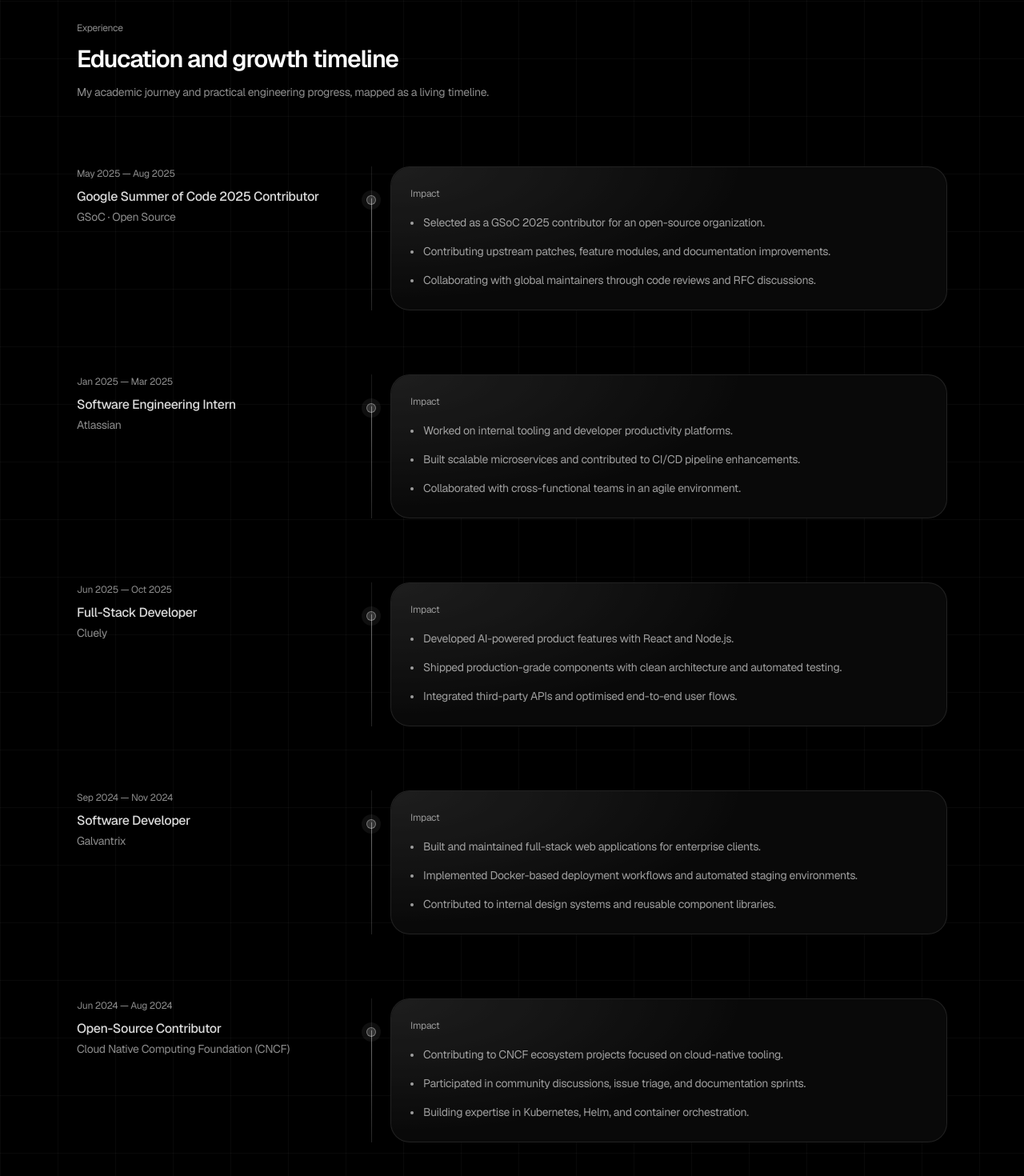
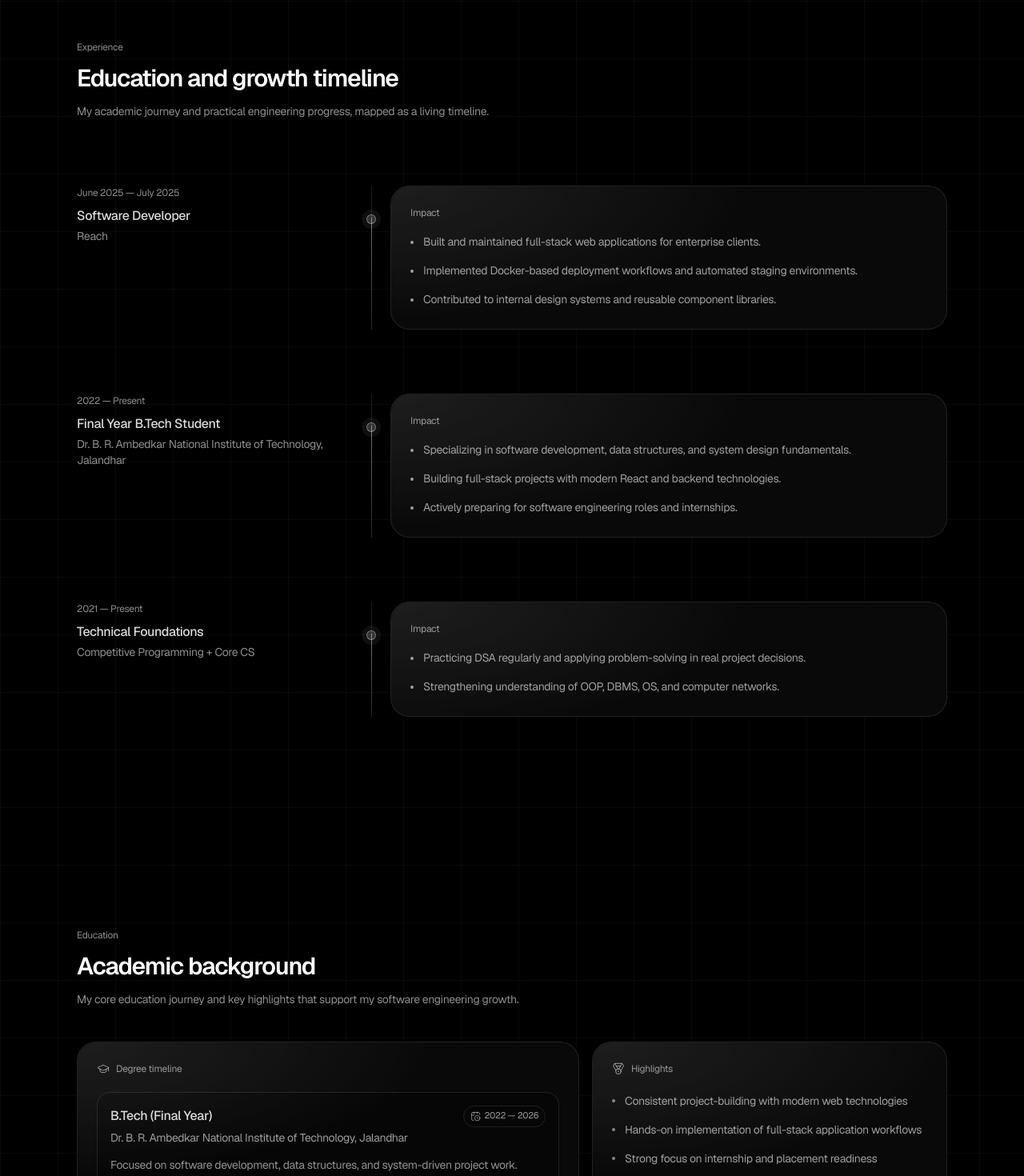
Before and after one commit to anbv29/portf, a Next.js app: page / in a window 1280 px wide. Shown: the part 3167-4637 px from the top of the page at 80% size. Built offline with nearby package versions, Linux system fonts and the light colour scheme.

Commit message:
Commit done

```diff
--- a/src/components/experience.tsx
+++ b/src/components/experience.tsx
@@ -7,53 +7,13 @@ import { cn } from "@/lib/cn";
 
 const roles = [
   {
-    title: "Google Summer of Code 2025 Contributor",
-    org: "GSoC · Open Source",
-    time: "May 2025 — Aug 2025",
-    points: [
-      "Selected as a GSoC 2025 contributor for an open-source organization.",
-      "Contributing upstream patches, feature modules, and documentation improvements.",
-      "Collaborating with global maintainers through code reviews and RFC discussions.",
-    ],
-  },
-  {
-    title: "Software Engineering Intern",
-    org: "Atlassian",
-    time: "Jan 2025 — Mar 2025",
-    points: [
-      "Worked on internal tooling and developer productivity platforms.",
-      "Built scalable microservices and contributed to CI/CD pipeline enhancements.",
-      "Collaborated with cross-functional teams in an agile environment.",
-    ],
-  },
-  {
-    title: "Full-Stack Developer",
-    org: "Cluely",
-    time: "Jun 2025 — Oct 2025",
-    points: [
-      "Developed AI-powered product features with React and Node.js.",
-      "Shipped production-grade components with clean architecture and automated testing.",
-      "Integrated third-party APIs and optimised end-to-end user flows.",
-    ],
-  },
-  {
     title: "Software Developer",
-    org: "Galvantrix",
-    time: "Sep 2024 — Nov 2024",
+    org: "Reach",
+    time: "June 2025 — July 2025",
     points: [
       "Built and maintained full-stack web applications for enterprise clients.",
       "Implemented Docker-based deployment workflows and automated staging environments.",
       "Contributed to internal design systems and reusable component libraries.",
-    ],
-  },
-  {
-    title: "Open-Source Contributor",
-    org: "Cloud Native Computing Foundation (CNCF)",
-    time: "Jun 2024 — Aug 2024",
-    points: [
-      "Contributing to CNCF ecosystem projects focused on cloud-native tooling.",
-      "Participated in community discussions, issue triage, and documentation sprints.",
-      "Building expertise in Kubernetes, Helm, and container orchestration.",
     ],
   },
   {
--- a/src/components/projects.tsx
+++ b/src/components/projects.tsx
@@ -7,8 +7,8 @@ import { TiltCard } from "@/components/tilt-card";
 
 const projects = [
   {
-    title: "Campus Placement Tracker",
-    blurb: "A placement workflow dashboard for students to monitor drives, deadlines, and status.",
+    title: "Throttle",
+    blurb: "a multi-tenant, event-driven document intelligence platform with asynchronous PDF ingestion, OCR, document classification, and schema-driven structured data extraction using React, Node.js/Fastify, Python/FastAPI, PostgreSQL, Redis, and BullMQ.",
     tags: ["Next.js", "TypeScript", "MongoDB"],
     span: "md:col-span-7",
     image: "/images/campus.png",
```
Also changed, not shown: 2 other files (tests, documents, lock files or other folders).
